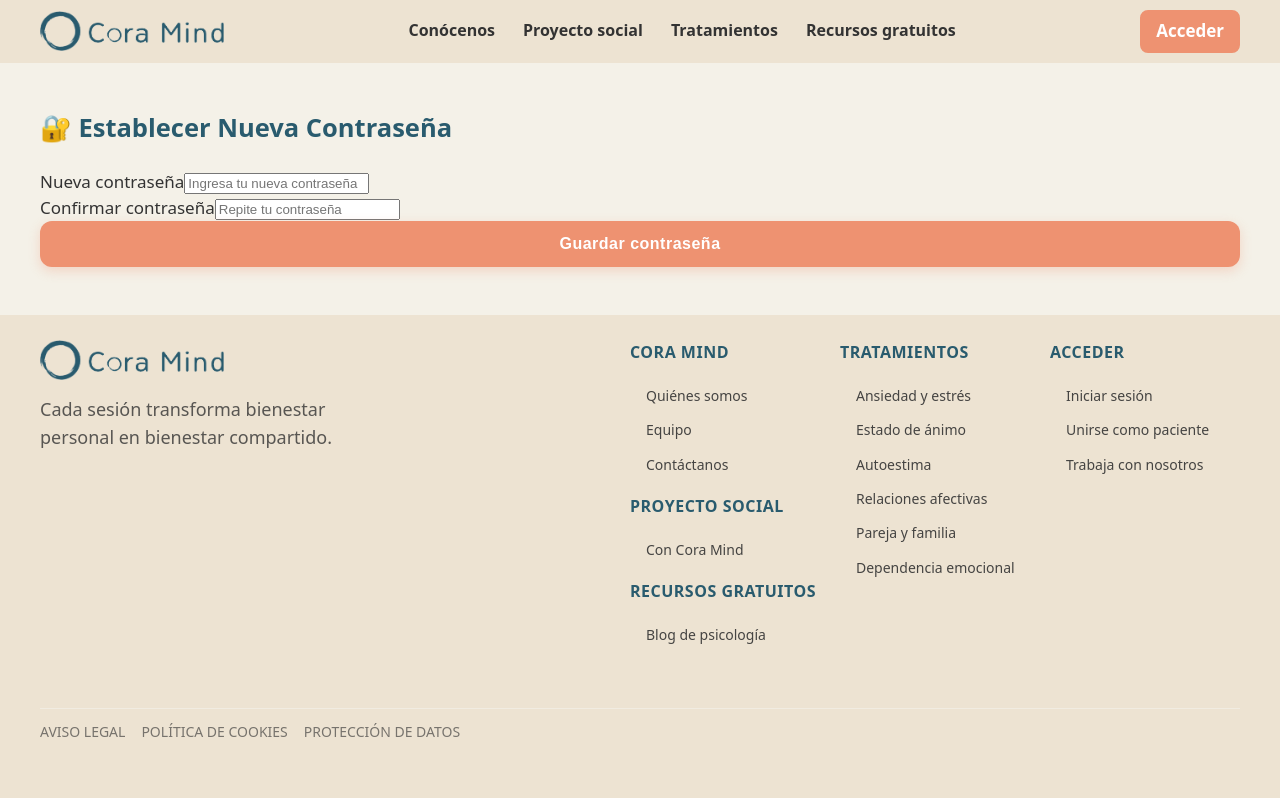
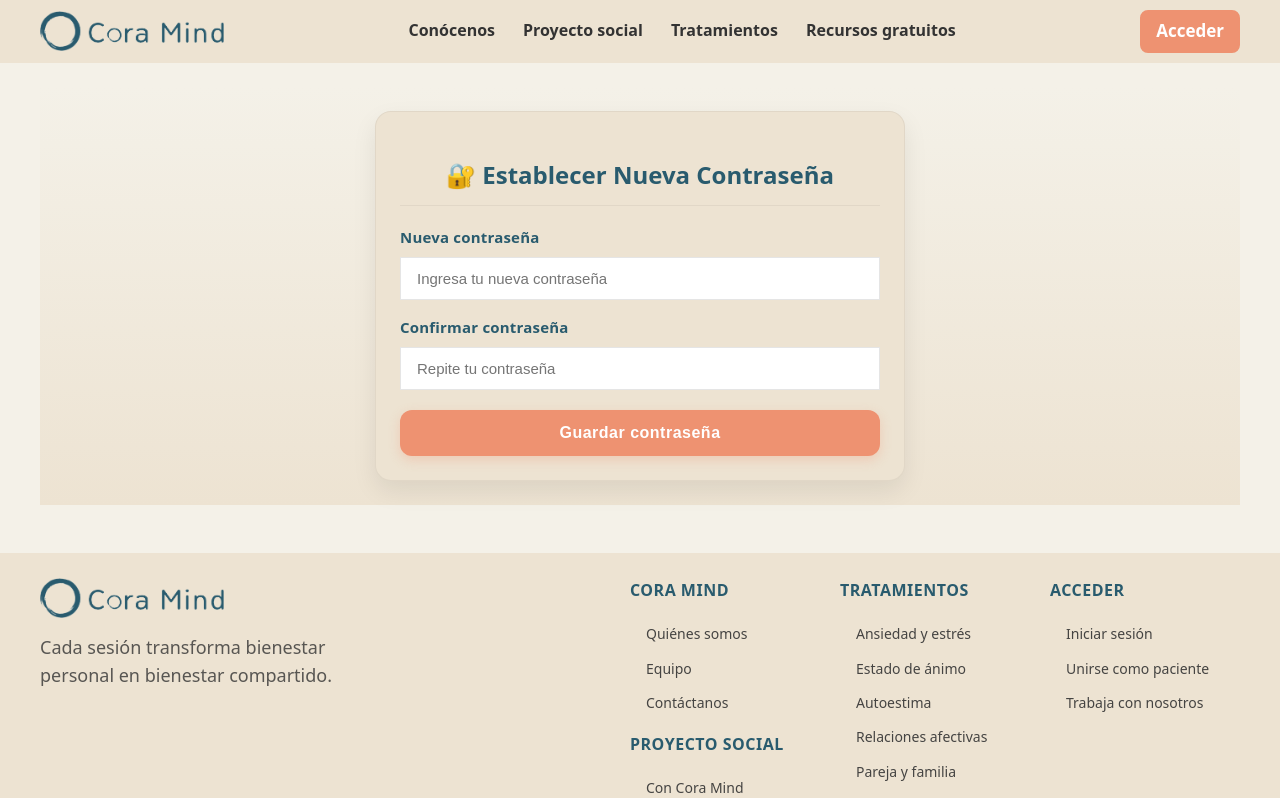
Before and after one commit to G3-PFinal-NewValue/newvalue-client, a React (Vite) app: page /set-password/1 in a window 1280 px wide. Shown: the top 798 px of the page. Built offline with nearby package versions, Linux system fonts and the light colour scheme; no server answers.

Commit message:
fix: styles for set password

```diff
--- a/src/pages/public/AdminCreateUser/SetPassword.jsx
+++ b/src/pages/public/AdminCreateUser/SetPassword.jsx
@@ -1,7 +1,7 @@
 import { useState } from "react";
 import { useParams, useNavigate } from "react-router-dom";
 import api from "../../../services/apiClient";
-import "./SetPassword.module.css";
+import styles from "./SetPassword.module.css";
 
 function SetPassword() {
     const { token } = useParams();
@@ -35,16 +35,16 @@
     };
 
     return (
-        <div className="setPasswordWrapper">
-            <div className="formContainer">
-                <h2 className="formTitle">🔐 Establecer Nueva Contraseña</h2>
+        <div className={styles.setPasswordWrapper}>
+            <div className={styles.formContainer}>
+                <h2 className={styles.formTitle}>🔐 Establecer Nueva Contraseña</h2>
 
                 <form onSubmit={handleSubmit}>
-                    <div className="formGrid">
-                        <div className="formField">
-                            <label className="label">Nueva contraseña</label>
+                    <div className={styles.formGrid}>
+                        <div className={styles.formField}>
+                            <label className={styles.label}>Nueva contraseña</label>
                             <input
-                                className="input"
+                                className={styles.input}
                                 type="password"
                                 placeholder="Ingresa tu nueva contraseña"
                                 value={password}
@@ -53,10 +53,10 @@
                             />
                         </div>
 
-                        <div className="formField">
-                            <label className="label">Confirmar contraseña</label>
+                        <div className={styles.formField}>
+                            <label className={styles.label}>Confirmar contraseña</label>
                             <input
-                                className="input"
+                                className={styles.input}
                                 type="password"
                                 placeholder="Repite tu contraseña"
                                 value={confirm}
@@ -66,18 +66,18 @@
                         </div>
                     </div>
 
-                    <div className="buttonContainer">
+                    <div className={styles.buttonContainer}>
                         <button
                             type="submit"
-                            className="primaryButton"
+                            className={styles.primaryButton}
                             disabled={loading}
                         >
                             {loading ? "Guardando..." : "Guardar contraseña"}
                         </button>
                     </div>
 
-                    {error && <p className="errorMessage">{error}</p>}
-                    {success && <p className="successMessage">{success}</p>}
+                    {error && <p className={styles.errorMessage}>{error}</p>}
+                    {success && <p className={styles.successMessage}>{success}</p>}
                 </form>
             </div>
         </div>
--- a/src/pages/public/AdminCreateUser/SetPassword.module.css
+++ b/src/pages/public/AdminCreateUser/SetPassword.module.css
@@ -1,6 +1,5 @@
 /* --- CONTENEDOR PRINCIPAL CON FONDO DE MARCA --- */
 .setPasswordWrapper {
-    min-height: 100vh;
     display: flex;
     align-items: center;
     justify-content: center;
```
